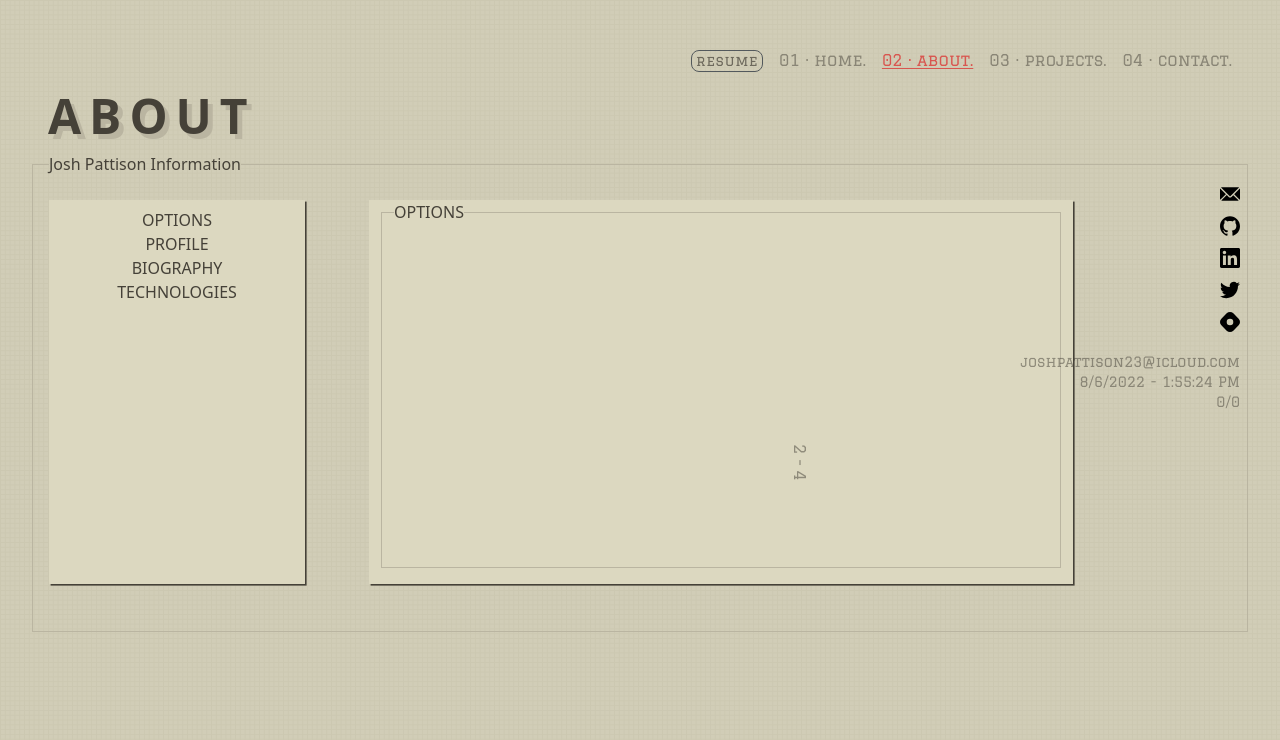
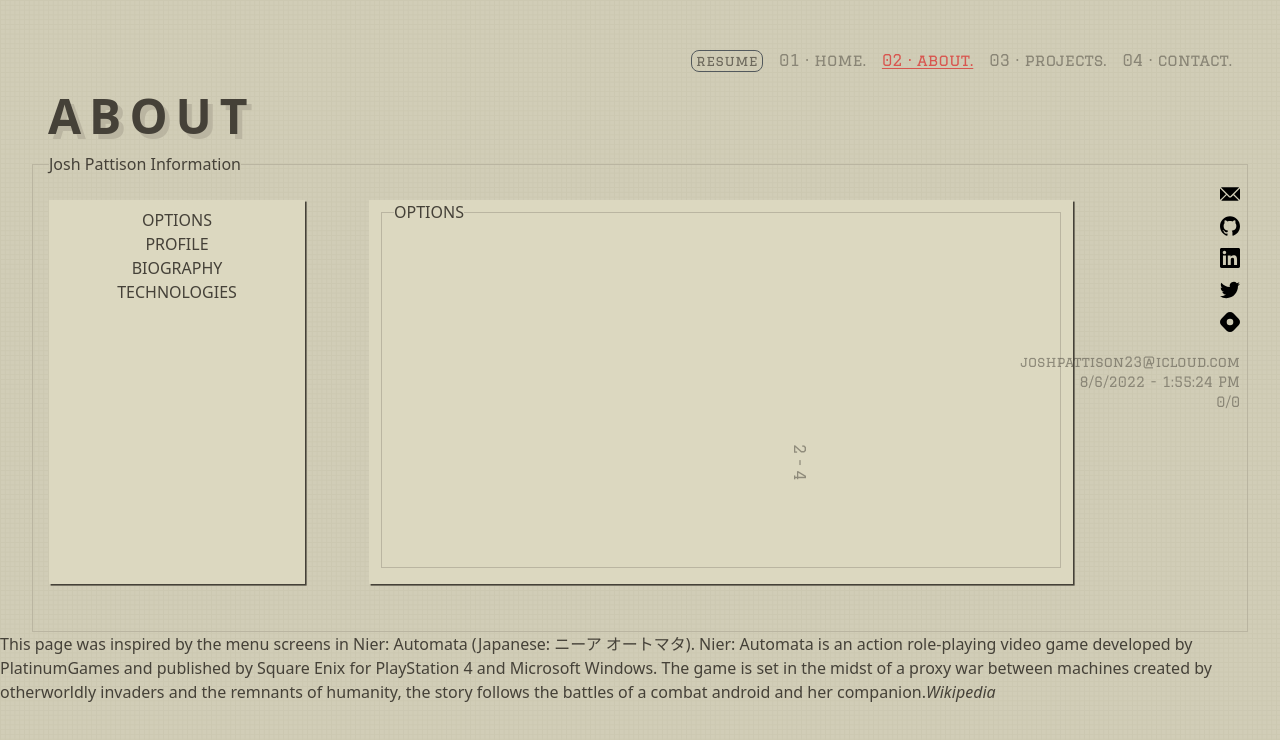
Before and after one commit to pattisoj/portfolio, a Next.js app: page /about in a window 1280 px wide. Shown: the top 740 px of the page. Built offline with nearby package versions, Linux system fonts and the light colour scheme.

Commit message:
Added footer content

```diff
--- a/pages/about.js
+++ b/pages/about.js
@@ -65,6 +65,22 @@ export default function About() {
             ) : null}
           </div>
         </fieldset>
+        <div className="about-footer">
+          <blockquote className="about-blockquote">
+            This page was inspired by the menu screens in Nier: Automata
+            (Japanese: ニーア オートマタ). Nier: Automata is an action
+            role-playing video game developed by PlatinumGames and published by
+            Square Enix for PlayStation 4 and Microsoft Windows. The game is set
+            in the midst of a proxy war between machines created by otherworldly
+            invaders and the remnants of humanity, the story follows the battles
+            of a combat android and her companion.
+            <cite className="about-cite">
+              <a href="https://en.wikipedia.org/wiki/Nier:_Automata">
+                Wikipedia
+              </a>
+            </cite>
+          </blockquote>
+        </div>
       </div>
     </>
   );
```
